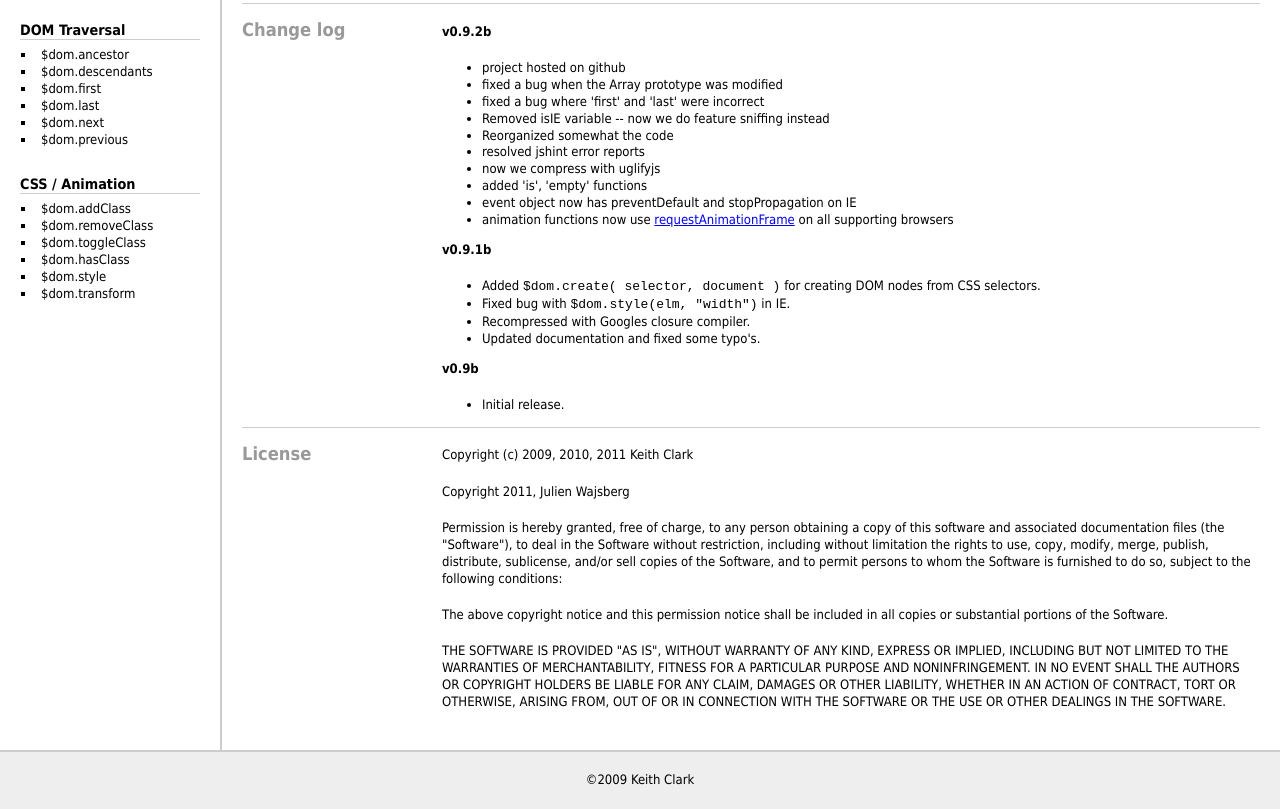
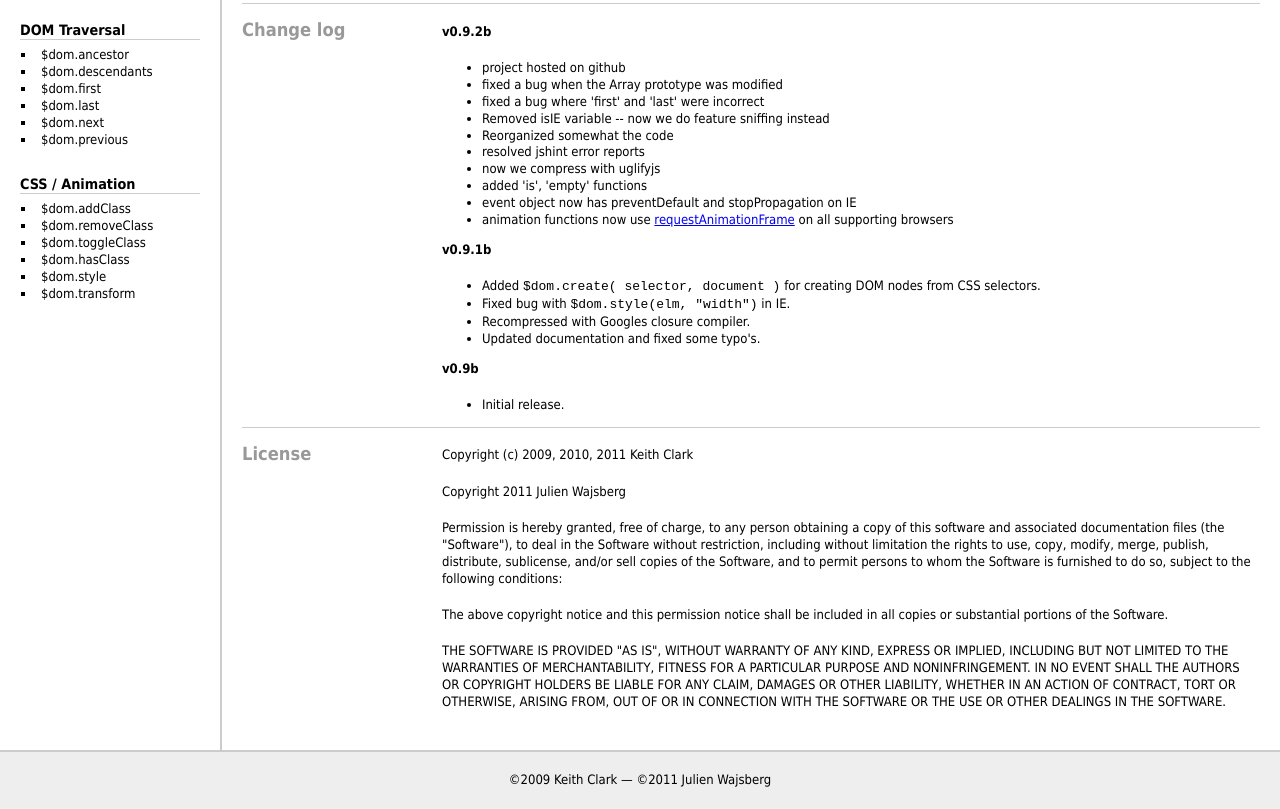
Before and after one commit to julienw/dollardom, a plain HTML site: page doc/index.html in a window 1280 px wide. Shown: the part 294-1103 px from the top of the page. Drawn offline with Linux system fonts and the light colour scheme.

Commit message:
add name 'Julien Wajsberg' to the copyright line

```diff
--- a/doc/index.html
+++ b/doc/index.html
@@ -158,7 +158,7 @@
 
 		<h3>License</h3>
 		<p>Copyright (c) 2009, 2010, 2011 Keith Clark</p>
-        <p>Copyright 2011, Julien Wajsberg</p>
+        <p>Copyright 2011 Julien Wajsberg</p>
 
 		 <p>Permission is hereby granted, free of charge, to any person
 		 obtaining a copy of this software and associated documentation
@@ -1556,6 +1556,7 @@ function( isComplete, elm )
 
 <div id="footer">
 &copy;2009 Keith Clark
+&mdash; &copy;2011 Julien Wajsberg
 </div>
 </body>
 </html>
```
